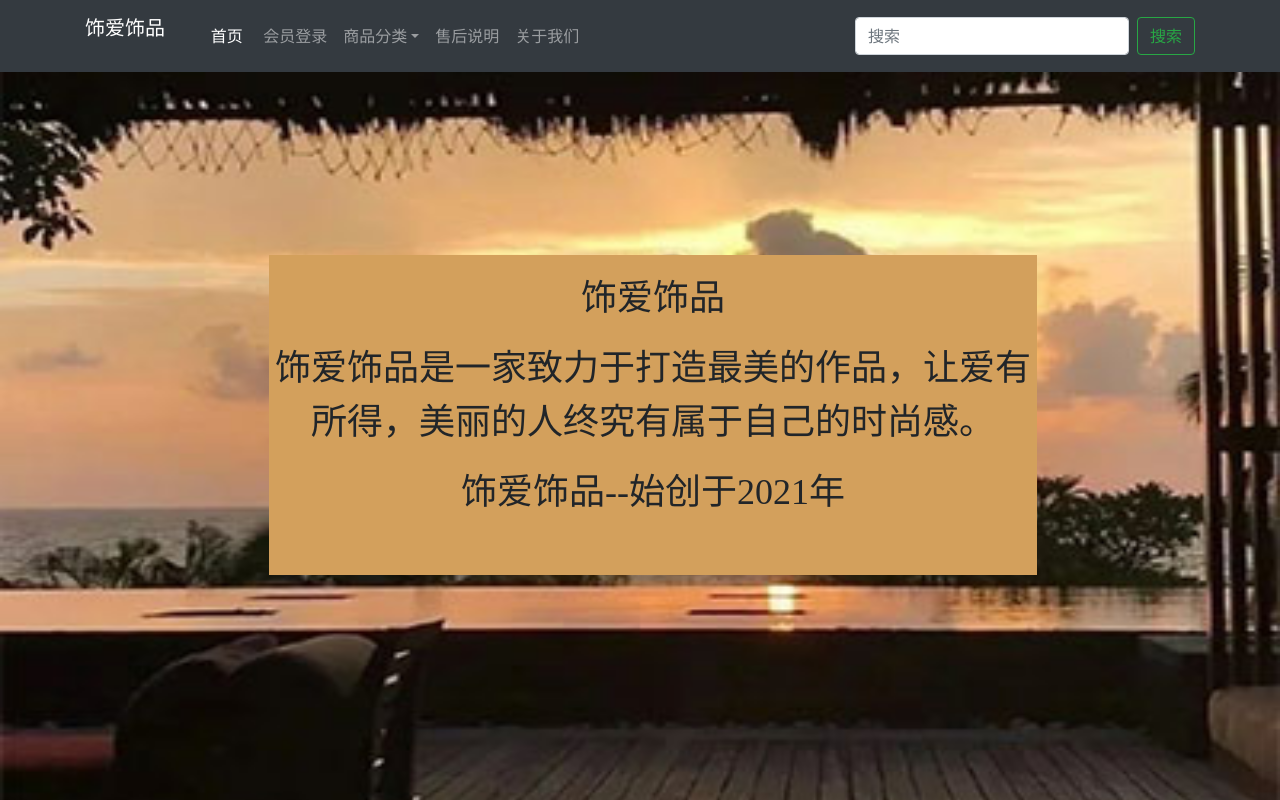
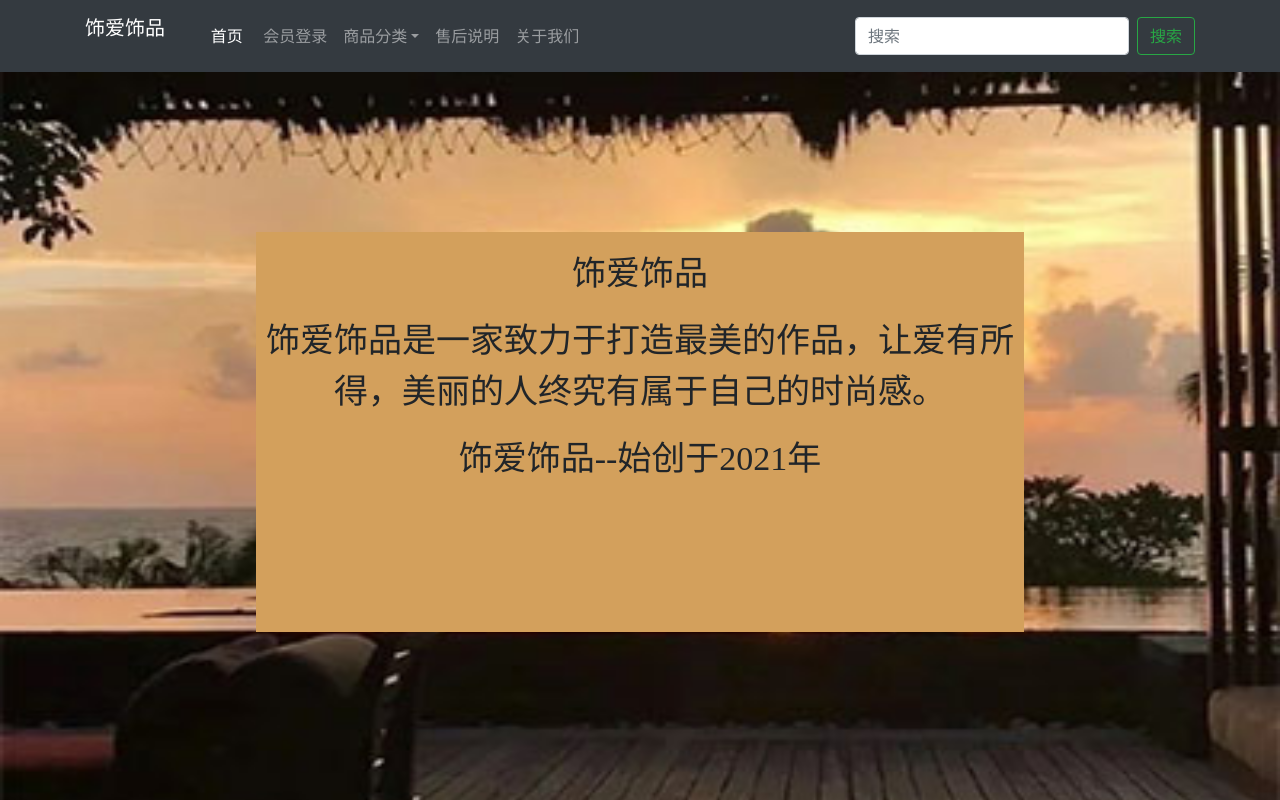
Before and after one commit to WangGang-a1/ec, a plain HTML site: page about.html in a window 1280 px wide. Drawn offline with Linux system fonts and the light colour scheme.

Commit message:
Update about.html

```diff
--- a/about.html
+++ b/about.html
@@ -9,15 +9,15 @@
 			#apDiv1 {
 				position:absolute;
 				width:60%;
-				height:40%;
+				height:50%;
 				z-index:1;
 				margin: 0px auto;
-				left: 269px;
-				top: 183px;
+				left: 20%;
+				top: 20%;
 				background-color: #D3A05C;
 				background-position: 20px;
 				font-family: "华文楷体";
-				font-size: 36px;}
+				font-size: 34px;}
 			#apDiv1 p {
 				text-align: center;}
 		</style>
```
